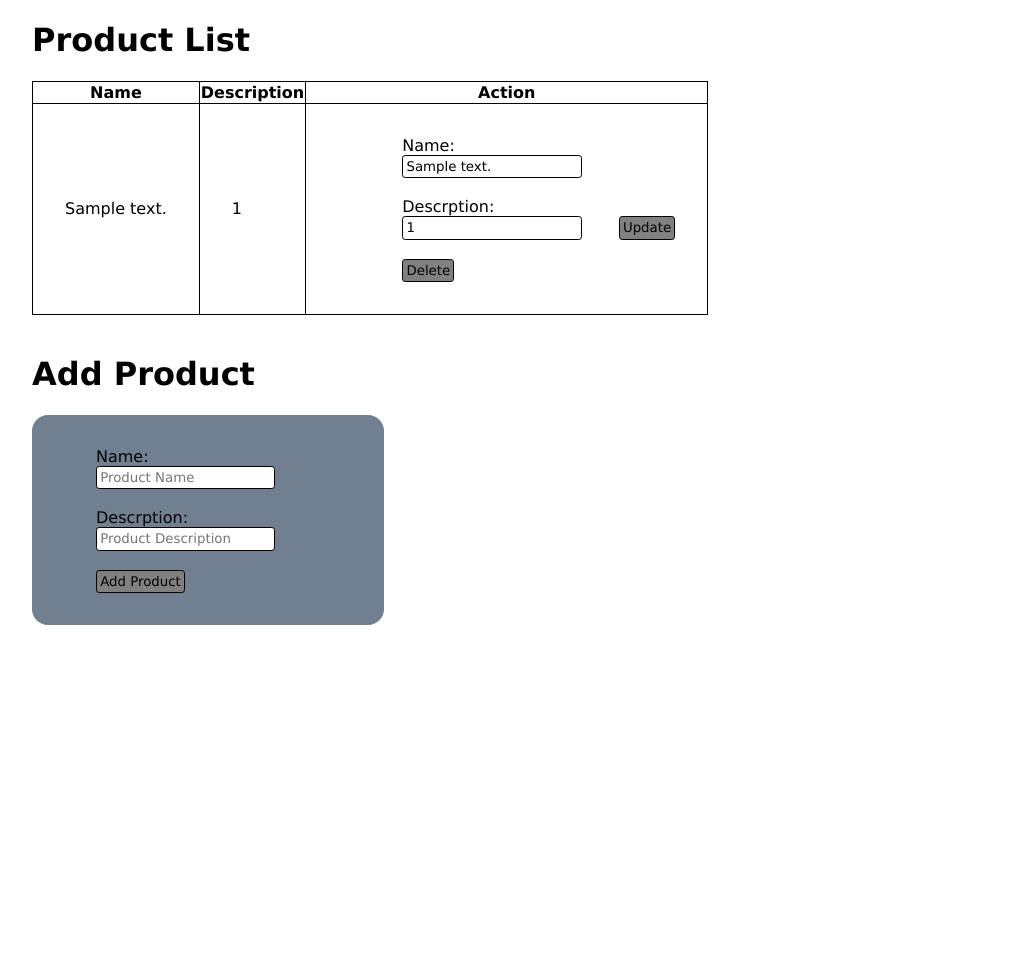
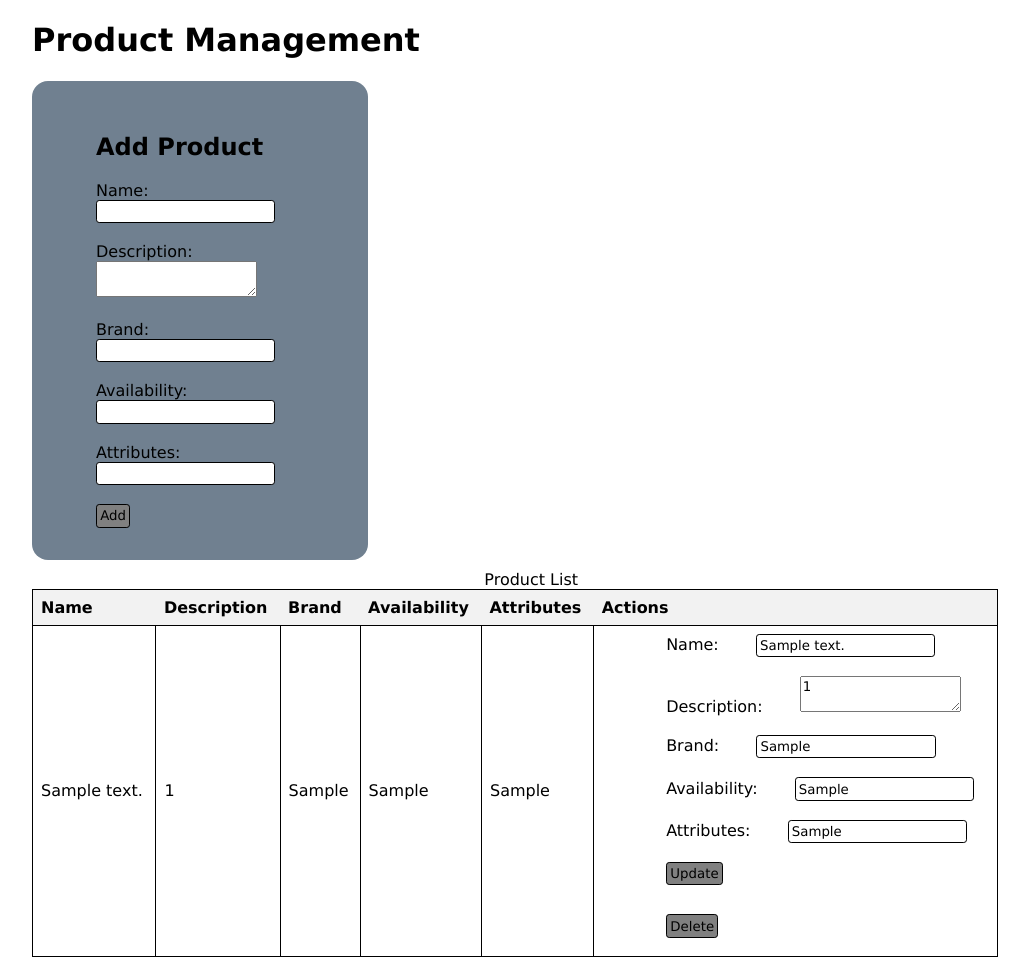
Before and after one commit to qurratulaini3010/DFP40203_PBT2, a Flask app: page / in a window 1280 px wide. Shown: the whole page, without its empty margins (64-1093 px from the left). Before the commit the page ends 625 px from the top, so only its background shows below. Run offline with Flask 3, Linux system fonts and the light colour scheme; tables that the repository leaves empty or names only in its code hold one stand-in row (values such as "Sample post").

Commit message:
QURRATUL,ALEESA

```diff
--- a/templates/index.html
+++ b/templates/index.html
@@ -1,8 +1,7 @@
-<!--ALEESA-->
 <!DOCTYPE html>
-<html>
+<html lang="eng">
 <head>
-    <title>Product List</title>
+    <title>Product Management</title>
     <style>
         *{
             font-family: verdana;
@@ -32,50 +31,91 @@
             background-color: slategray;
             border-radius: 1rem;
             border: none;
-            width: 18rem;
+            width: 17rem;
             padding: 2rem;
+        }
+
+        table {
+            border-collapse: collapse;
+            width: 80%;
+        }
+
+        th, td {
+            text-align: left;
+            padding: 8px;
+        }
+
+        th {
+            background-color: #f2f2f2;
+        }
+
+        form {
+            margin-bottom: 10px;
         }
     </style>
 </head>
 <body>
-    <h1>Product List</h1>
-    <table border="1">
-        <thead>
+    <h1>Product Management</h1>
+
+    <!-- Form for adding a product -->
+    <form action="/add_product" method="post" class="form">
+        <h2>Add Product</h2>
+        <label for="name">Name:</label>
+        <input type="text" id="name" name="name" required><br><br>
+        <label for="description">Description:</label>
+        <textarea id="description" name="description" required></textarea><br><br>
+        <label for="brand">Brand:</label>
+        <input type="text" id="brand" name="brand" required><br><br>
+        <label for="availability">Availability:</label>
+        <input type="text" id="availability" name="availability" required><br><br>
+        <label for="attributes">Attributes:</label>
+        <input type="text" id="attributes" name="attributes" required><br><br>
+        <input type="submit" value="Add">
+    </form>
+
+    <!-- Table for displaying products -->
+    <table>
+        <caption>Product List</caption>
         <tr>
             <th>Name</th>
             <th>Description</th>
-                <th>Action</th>
+            <th>Brand</th>
+            <th>Availability</th>
+            <th>Attributes</th>
+            <th>Actions</th>
         </tr>
-        </thead>
-        <tbody>
         {% for product in products %}
         <tr>
             <td>{{ product[1] }}</td>
             <td>{{ product[2] }}</td>
+            <td>{{ product[3] }}</td>
+            <td>{{ product[4] }}</td>
+            <td>{{ product[5] }}</td>
             <td>
-                    <form action="/update_product/{{ product[0] }}" method="POST">
-                        <label>Name:</label><br>
-                        <input type="text" name="name" value="{{ product[1] }}" required><br><br>
-                        <label>Descrption:</label><br>
-                        <input type="text" name="description" value="{{ product[2] }}" required>
+                <!-- Form for updating a product -->
+                <form action="/update_product/{{ product[0] }}" method="post">
+                    <input type="hidden" name="_method" value="PUT">
+                    <label for="update_name">Name:</label>
+                    <input type="text" id="update_name" name="name" value="{{ product[1] }}" required><br><br>
+                    <label for="update_description">Description:</label>
+                    <textarea id="update_description" name="description" required>{{ product[2] }}</textarea><br><br>
+                    <label for="update_brand">Brand:</label>
+                    <input type="text" id="update_brand" name="brand" value="{{ product[3] }}" required><br><br>
+                    <label for="update_availability">Availability:</label>
+                    <input type="text" id="update_availability" name="availability" value="{{ product[4] }}" required><br><br>
+                    <label for="update_attributes">Attributes:</label>
+                    <input type="text" id="update_attributes" name="attributes" value="{{ product[5] }}" required><br><br>
                     <input type="submit" value="Update">
-                    </form><br>
-                    <form action="/delete_product/{{ product[0] }}" method="POST">
+                </form>
+                <br>
+                <!-- Form for deleting a product -->
+                <form action="/delete_product/{{ product[0] }}" method="post">
+                    <input type="hidden" name="_method" value="DELETE">
                     <input type="submit" value="Delete">
                 </form>
             </td>
         </tr>
         {% endfor %}
-        </tbody>
     </table>
-    <br>
-    <h1>Add Product</h1>
-    <form action="/add_product" method="POST" class="form">
-        <label>Name:</label><br>
-        <input type="text" name="name" placeholder="Product Name" required><br><br>
-        <label>Descrption:</label><br>
-        <input type="text" name="description" placeholder="Product Description" required><br><br>
-        <input type="submit" value="Add Product">
-    </form>
 </body>
 </html>
```
Lines whose indentation alone changed are shown as unchanged.
